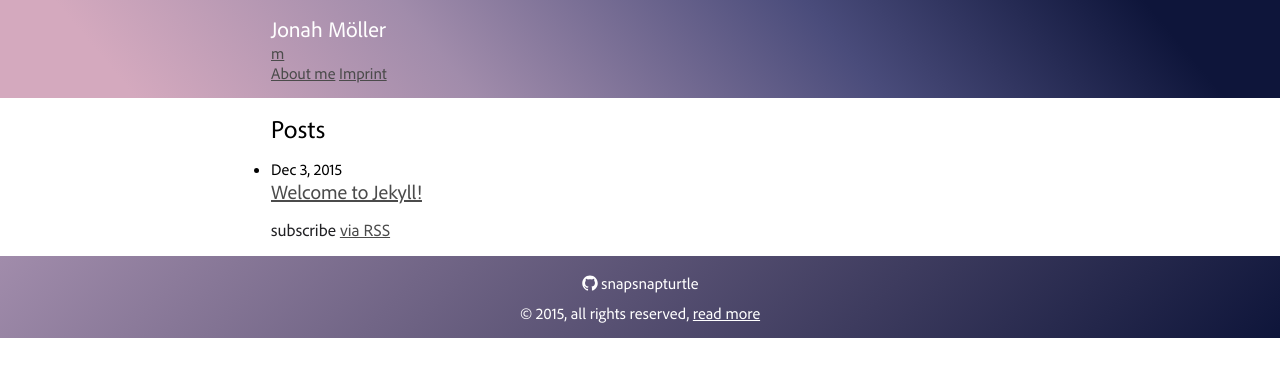
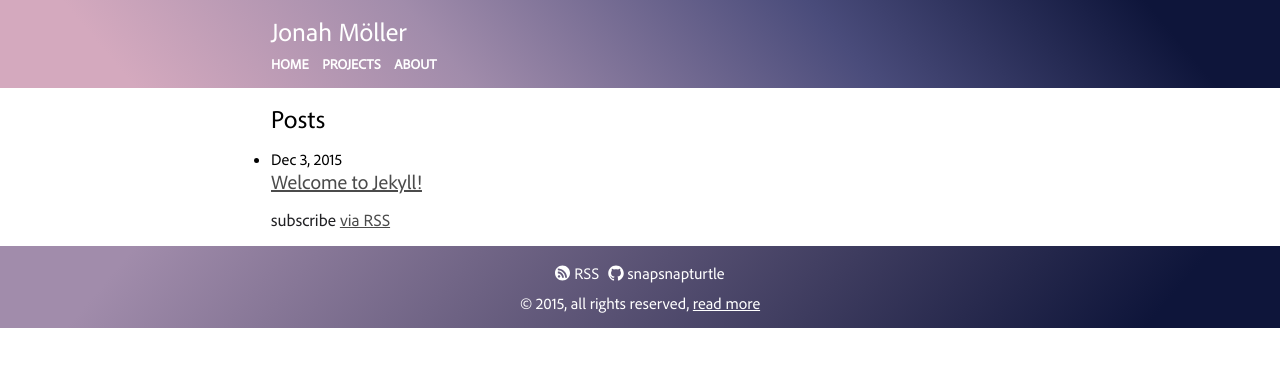
Before and after one commit to snapsnapturtle/jonah.ml, a Jekyll site: the page built from index.html, in a window 1280 px wide. Shown: the top 377 px of the page. Built offline with Jekyll 4.4.1, drawn with Linux system fonts in a browser that asks for light colours.

Commit message:
i think i like the footer now

```diff
--- a/_includes/footer.html
+++ b/_includes/footer.html
@@ -1,14 +1,20 @@
 <footer class="footer">
 	<div class="main footer-heading">
-		<div class="github">
-			<a href="https://github.com/{{ site.github_username }}">
-				<svg viewBox="0 0 16 16">
+		<div class="links">
+			<a class="svg-link" href="{{ "/feed.xml" | prepend: site.baseurl }}" aria-label="RSS Feed">
+				<svg viewBox="0 0 508.52 508.52" style="width: 15px;">
 					<path fill="#ffffff"
-					      d="M7.999,0.431c-4.285,0-7.76,3.474-7.76,7.761 c0,3.428,2.223,6.337,5.307,7.363c0.388,0.071,0.53-0.168,0.53-0.374c0-0.184-0.007-0.672-0.01-1.32 c-2.159,0.469-2.614-1.04-2.614-1.04c-0.353-0.896-0.862-1.135-0.862-1.135c-0.705-0.481,0.053-0.472,0.053-0.472 c0.779,0.055,1.189,0.8,1.189,0.8c0.692,1.186,1.816,0.843,2.258,0.645c0.071-0.502,0.271-0.843,0.493-1.037 C4.86,11.425,3.049,10.76,3.049,7.786c0-0.847,0.302-1.54,0.799-2.082C3.768,5.507,3.501,4.718,3.924,3.65 c0,0,0.652-0.209,2.134,0.796C6.677,4.273,7.34,4.187,8,4.184c0.659,0.003,1.323,0.089,1.943,0.261 c1.482-1.004,2.132-0.796,2.132-0.796c0.423,1.068,0.157,1.857,0.077,2.054c0.497,0.542,0.798,1.235,0.798,2.082 c0,2.981-1.814,3.637-3.543,3.829c0.279,0.24,0.527,0.713,0.527,1.437c0,1.037-0.01,1.874-0.01,2.129 c0,0.208,0.14,0.449,0.534,0.373c3.081-1.028,5.302-3.935,5.302-7.362C15.76,3.906,12.285,0.431,7.999,0.431z"/>
+					      d="M254.26,0C113.845,0,0,113.845,0,254.26s113.845,254.26,254.26,254.26	s254.26-113.845,254.26-254.26C508.52,113.813,394.675,0,254.26,0z M137.141,412.441c-22.852,0-41.413-18.434-41.413-41.285 c0-22.693,18.561-41.349,41.413-41.349c22.915,0,41.444,18.656,41.476,41.349C178.618,393.976,160.088,412.441,137.141,412.441z M241.197,412.791c0-39.029-15.16-75.674-42.62-103.071c-27.46-27.524-63.978-42.716-102.785-42.716v-59.624	c113.177,0,205.315,92.137,205.315,205.41H241.197z M347.001,412.727c0-138.603-112.669-251.399-251.145-251.399v-59.624 c171.435,0,310.96,139.589,310.96,311.023H347.001z"></path>
 				</svg>
-				<span class="username">{{ site.github_username }}</span>
+				<span class="title">RSS</span>
+			</a>
+			<a class="svg-link" href="https://github.com/{{ site.github_username }}" target="_blank" aria-label="Github Account">
+				<svg>
+					<path fill="#ffffff" d="M7.999,0.431c-4.285,0-7.76,3.474-7.76,7.761 c0,3.428,2.223,6.337,5.307,7.363c0.388,0.071,0.53-0.168,0.53-0.374c0-0.184-0.007-0.672-0.01-1.32 c-2.159,0.469-2.614-1.04-2.614-1.04c-0.353-0.896-0.862-1.135-0.862-1.135c-0.705-0.481,0.053-0.472,0.053-0.472 c0.779,0.055,1.189,0.8,1.189,0.8c0.692,1.186,1.816,0.843,2.258,0.645c0.071-0.502,0.271-0.843,0.493-1.037 C4.86,11.425,3.049,10.76,3.049,7.786c0-0.847,0.302-1.54,0.799-2.082C3.768,5.507,3.501,4.718,3.924,3.65 c0,0,0.652-0.209,2.134,0.796C6.677,4.273,7.34,4.187,8,4.184c0.659,0.003,1.323,0.089,1.943,0.261 c1.482-1.004,2.132-0.796,2.132-0.796c0.423,1.068,0.157,1.857,0.077,2.054c0.497,0.542,0.798,1.235,0.798,2.082 c0,2.981-1.814,3.637-3.543,3.829c0.279,0.24,0.527,0.713,0.527,1.437c0,1.037-0.01,1.874-0.01,2.129 c0,0.208,0.14,0.449,0.534,0.373c3.081-1.028,5.302-3.935,5.302-7.362C15.76,3.906,12.285,0.431,7.999,0.431z"></path>
+				</svg>
+				<span class="title">{{ site.github_username }}</span>
 			</a>
 		</div>
-		<div>&copy; 2015, all rights reserved, <a href="/imprint/">read more</a></div>
+		<div>&copy; {{ site.time | date: '%Y' }}, all rights reserved, <a href="/imprint/">read more</a></div>
 	</div>
 </footer>
--- a/_includes/header.html
+++ b/_includes/header.html
@@ -1,20 +1,19 @@
 <header class="header">
 
 	<div class="main">
-		<a class="site-title" href="{{ site.baseurl }}/">{{ site.author }}</a>
+		<!--
+		<img class="logo" src="/assets/small-icon.png" width="64" height="64">-->
 
-		<nav class="site-nav">
-			<a href="#" class="menu-icon">
-				m
-			</a>
+		<div class="header-content">
+			<a class="site-title" href="{{ site.baseurl }}/">{{ site.author }}</a>
 
-			<div class="static-pages">
-				{% for page in site.pages %}
-					{% if page.title %}
-						<a class="page-link" href="{{ page.url | prepend: site.baseurl }}">{{ page.title }}</a>
-					{% endif %}
-				{% endfor %}
-			</div>
-		</nav>
+			<nav class="site-nav">
+				<div class="static-pages">
+					<a class="page-link" href="{{ '/' | prepend: site.baseurl }}">Home</a>
+					<a class="page-link" href="{{ '/projects/' | prepend: site.baseurl }}">Projects</a>
+					<a class="page-link" href="{{ '/about/' | prepend: site.baseurl }}">About</a>
+				</div>
+			</nav>
+		</div>
 	</div>
 </header>
--- a/_sass/_base.scss
+++ b/_sass/_base.scss
@@ -41,5 +41,5 @@ html, body {
 
 ::selection {
   color: $whiteColor;
-  background-color: $accentColor;
+  background-color: #4a4c7b;
 }
--- a/_sass/_footer.scss
+++ b/_sass/_footer.scss
@@ -1,25 +1,43 @@
 .footer {
-  background: #0e153a;
-  background: -moz-linear-gradient(-45deg, #a18cab 0%, #0e153a 100%);
-  background: -webkit-linear-gradient(-45deg, #a18cab 0%, #0e153a 100%);
-  background: linear-gradient(135deg, #a18cab 0%, #0e153a 100%);
+  background-color: #0e153a;
+  background-image: -o-linear-gradient(-40deg, #a18cab 10%, #0e153a 90%);
+  background-image: -moz-linear-gradient(-40deg, #a18cab 10%, #0e153a 90%);
+  background-image: -webkit-linear-gradient(-40deg, #a18cab 10%, #0e153a 90%);
+  background-image: linear-gradient(130deg, #a18cab 10%, #0e153a 90%);
+
+  &.daytime {
+    background-color: #bee1c4;
+    background-image: -moz-linear-gradient(-40deg, #5d7883 10%, #1e2a44 90%);
+    background-image: -webkit-linear-gradient(-40deg, #5d7883 10%, #1e2a44 90%);
+    background-image: linear-gradient(130deg, #5d7883 10%, #1e2a44 90%);
+  }
 
   .main {
     text-align: center;
 
     @include breakpoint('phone') {
-      font-size: 13px;
+      font-size: 14px;
     }
 
     * {
       color: $whiteColor;
     }
 
-    .github {
+    .links {
       margin-bottom: 10px;
 
-      a {
+      @include breakpoint('phone') {
+        margin-bottom: 5px;
+      }
+
+      .svg-link {
         text-decoration: none;
+        margin-left: 5px;
+
+        &:first-of-type {
+          margin-left: 0;
+
+        }
 
         svg {
           width: 16px;
@@ -27,17 +45,10 @@
           vertical-align: middle;
         }
 
-        .username {
+        .title {
           vertical-align: middle;
         }
       }
     }
   }
 }
-
-.daytime {
-  background: #bee1c4;
-  background: -moz-linear-gradient(-45deg, #bee1c4 0%, #5d7883 47%, #1e2a44 100%);
-  background: -webkit-linear-gradient(-45deg, #bee1c4 0%, #5d7883 47%, #1e2a44 100%);
-  background: linear-gradient(135deg, #bee1c4 0%, #5d7883 47%, #1e2a44 100%);
-}
--- a/_sass/_header.scss
+++ b/_sass/_header.scss
@@ -5,11 +5,47 @@
   background-image: -ms-linear-gradient(-40deg, #0e153a 10%, #4a4c7b 35%, #a18cab 65%, #D4A9BE 90%);
   background-image: linear-gradient(-130deg, #0e153a 10%, #4a4c7b 35%, #a18cab 65%, #D4A9BE 90%);
 
+  &.daytime {
+    background-color: #bee1c4;
+    background-image: -moz-linear-gradient(-45deg, #bee1c4 0%, #5d7883 47%, #1e2a44 100%);
+    background-image: -webkit-linear-gradient(-45deg, #bee1c4 0%, #5d7883 47%, #1e2a44 100%);
+    background-image: linear-gradient(135deg, #bee1c4 0%, #5d7883 47%, #1e2a44 100%);
+  }
+
   .main {
-    .site-title {
-      color: $whiteColor;
-      text-decoration: none;
-      font-size: 22px;
+    .logo {
+      display: inline-block;
+    }
+
+    .header-content {
+      display: inline-block;
+      vertical-align: top;
+      //margin-left: 15px;
+
+      .site-title {
+        color: $whiteColor;
+        text-decoration: none;
+        font-size: 26px;
+        padding-bottom: 5px;
+        display: block;
+      }
+
+      .site-nav {
+        .static-pages {
+          a {
+            font-size: 14px;
+            text-transform: uppercase;
+            text-decoration: none;
+            font-weight: bolder;
+            color: $whiteColor;
+            padding-right: 10px;
+
+            &:hover {
+              color: #ddd;
+            }
+          }
+        }
+      }
     }
   }
 }
```
Also changed, not shown: projects.md (added, +7 -0 lines).
